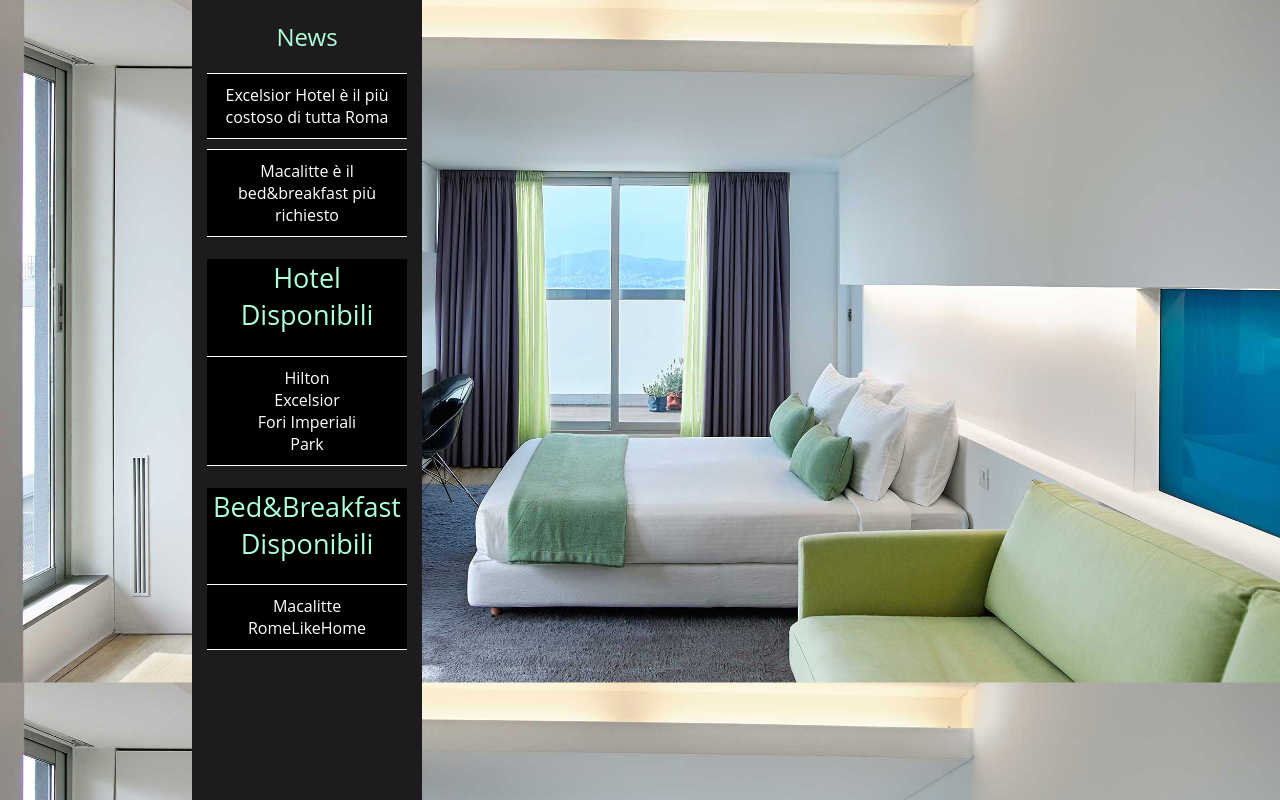
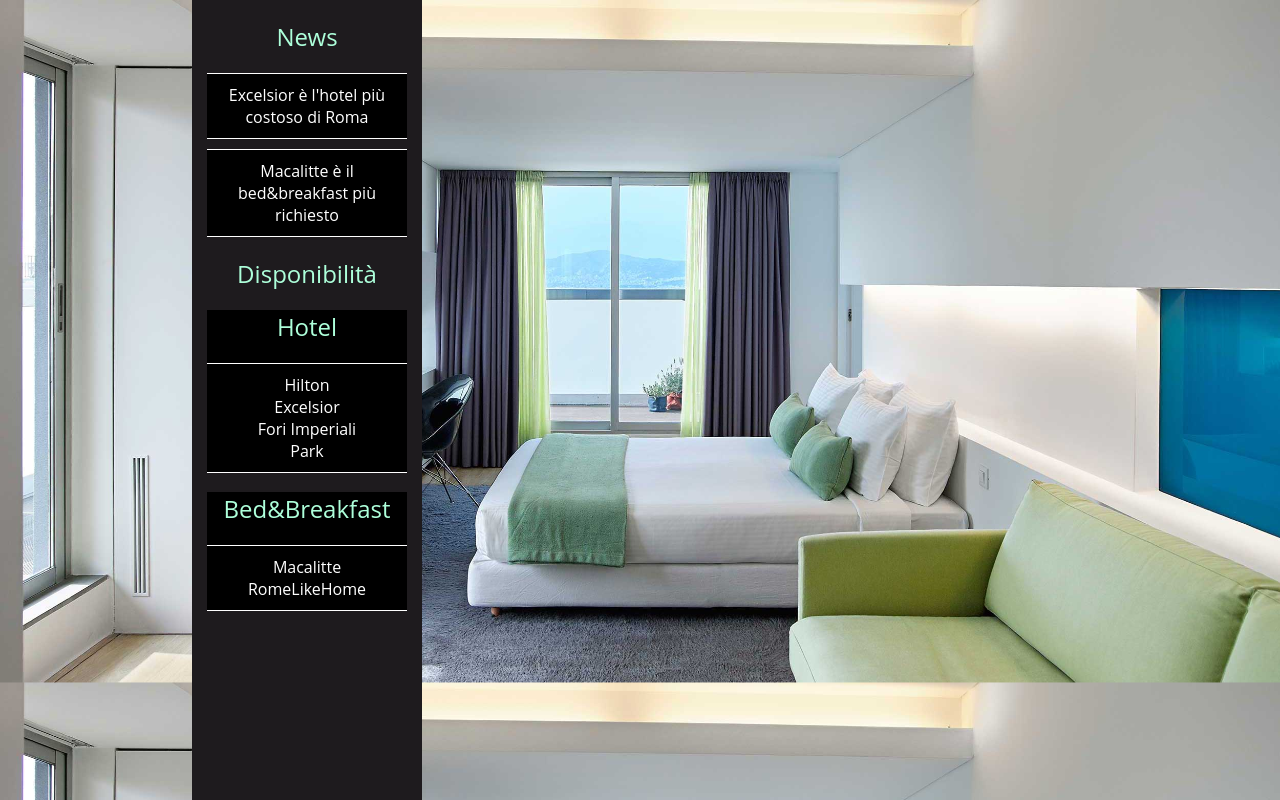
Before and after one commit to piero80/corso-javascript, a website: page 06/example/builds/index.html in a window 1280 px wide. Drawn offline with Linux system fonts and the light colour scheme.

Commit message:
Upload Example with Gulp

```diff
--- a/06/example/builds/css/style.css
+++ b/06/example/builds/css/style.css
@@ -33,7 +33,7 @@ body{
   width: 200px;
   background-color: #000;
   color: #fff;
-  font-size: 18px;
+  font-size: 16px;
 }
 .newsItem{
   text-align: center;
@@ -46,7 +46,7 @@ body{
 .hotel {
   text-transform: uppercase;
   text-align: center;
-  font-size: 120%;
+  font-size: 100%;
   margin-top: 10px;
   border-top: 1px solid #fff;
   border-bottom: 1px solid #fff;
--- a/06/example/builds/index.html
+++ b/06/example/builds/index.html
@@ -14,12 +14,13 @@
 			<div class="content">
 				<div class=newsItem id="myBedAndBreak"></div>
 			</div>
+			<h2>Disponibilità</h2>
 			<div class="content">
-				<h2>Hotel Disponibili</h2>
+				<h2>Hotel</h2>
 				<div class=newsItem id="myFreeHotel"></div>
 			</div>
 			<div class="content">
-				<h2>Bed&amp;Breakfast Disponibili</h2>
+				<h2>Bed&amp;Breakfast</h2>
 				<div class=newsItem id="myFreeBed"></div>
 			</div>
 		</div>
--- a/06/example/builds/js/script.js
+++ b/06/example/builds/js/script.js
@@ -8,6 +8,7 @@ var y = function(callback){
   callback();
 }
 y(x);
+
 /* ESEMPIO SENZA CALLBACK */
 var calc = function(num1,num2,calcType){
   if(calcType==='add'){
@@ -85,7 +86,7 @@ var attitude = function(original, replacement){
 var getHotel = attitude(/park/ig,'Golden');
 var getBed = attitude(/romelikehome/ig, 'Macalitte');
 
-var newHotel = getHotel("Excelsior Hotel è il più costoso di tutta Roma")
+var newHotel = getHotel("Excelsior è l'hotel più costoso di Roma")
 var elHotel = document.getElementById('myHotel');
 elHotel.textContent = newHotel;
 
--- a/06/example/package.json
+++ b/06/example/package.json
@@ -8,10 +8,9 @@
   },
   "repository": {
     "type": "git",
-    "url": "piero80"
+    "url": "https://github.com/piero80"
   },
   "devDependencies": {
-    "autoprefixer": "^6.1.1",
     "gulp": "^3.9.0",
     "gulp-util": "^3.0.7",
     "gulp-webserver": "^0.9.1",
```
